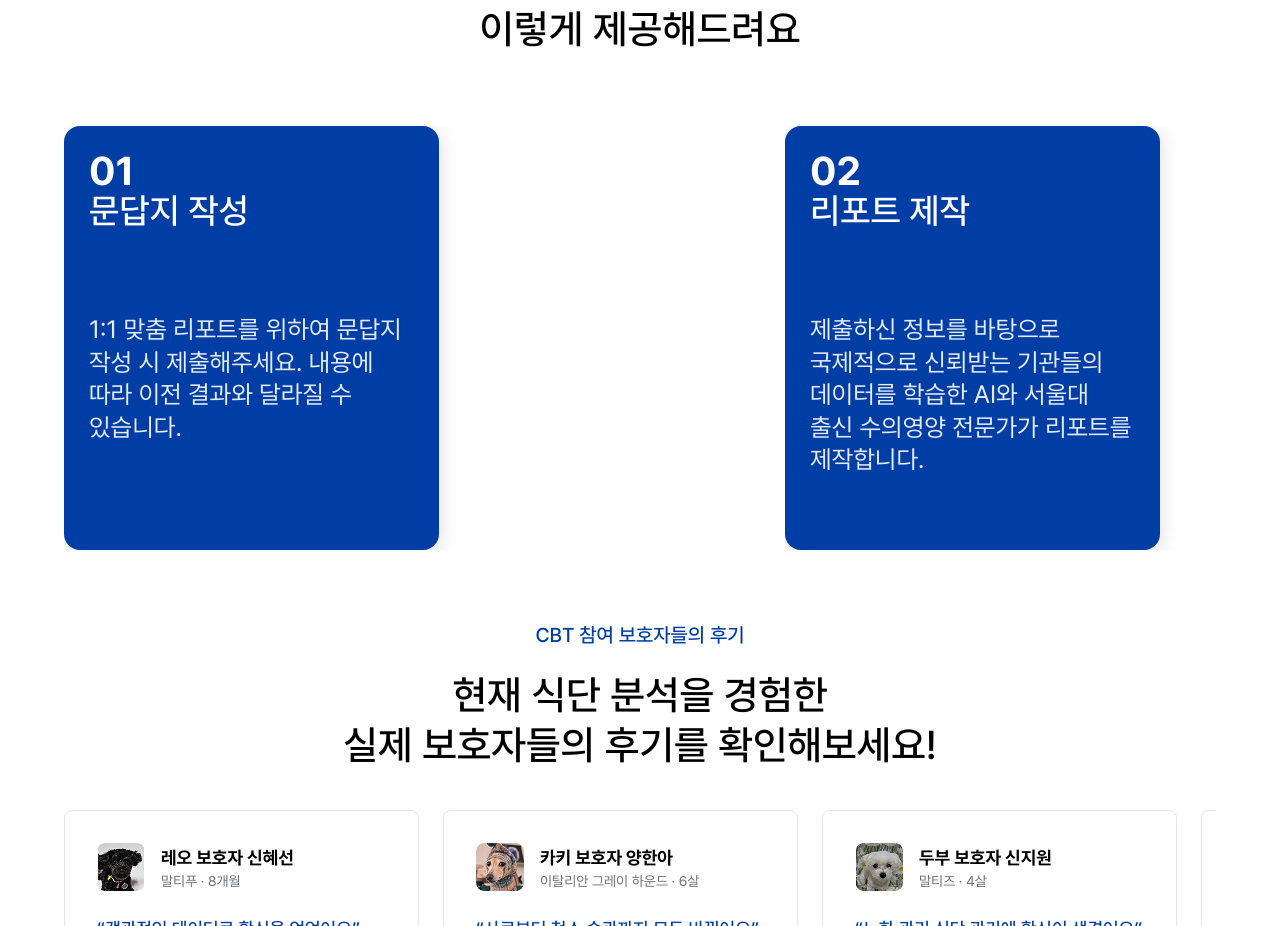
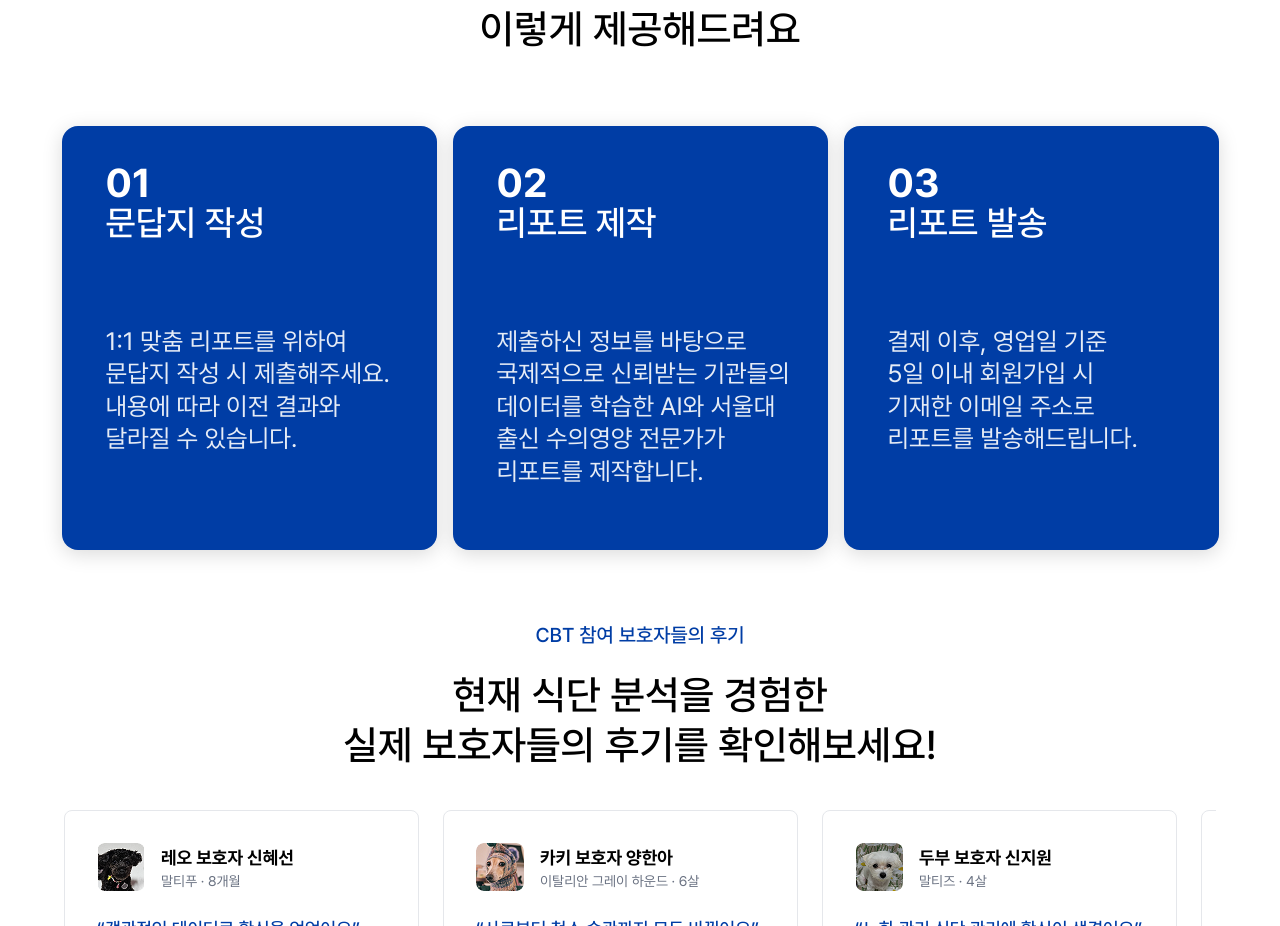
Before and after one commit to SeokHoChoi/test-jelly-univ-fe, a Next.js app: page /checkout in a window 1280 px wide. Shown: the part 1220-2146 px from the top of the page. Built offline with nearby package versions, Linux system fonts and the light colour scheme.

Commit message:
feat: 체크아웃 페이지 > 데스크탑 UI 롤백

```diff
--- a/src/app/checkout/page.tsx
+++ b/src/app/checkout/page.tsx
@@ -363,7 +363,9 @@ export default function CheckoutPage() {
             </h2>
           </div>
 
-          {/* Process Cards Carousel */}
+          {/* 모바일: 캐러셀, 데스크탑: 기존 UI */}
+          <div className="block md:hidden">
+            {/* Process Cards Carousel (모바일만) */}
             <div className="flex justify-center">
               <div className="w-full max-w-6xl">
                 <div
@@ -387,15 +389,15 @@ export default function CheckoutPage() {
                       }}
                     >
                       <div
-                      className='bg-[#003DA5] text-white rounded-[16px] shadow-[0_4px_20px_rgba(0,0,0,0.15)] w-[280px] h-[320px] md:w-[375px] md:h-[424px] p-6 md:p-[37px_37px_37px_44px]'
+                        className='bg-[#003DA5] text-white rounded-[16px] shadow-[0_4px_20px_rgba(0,0,0,0.15)] w-[280px] h-[320px] p-6'
                         style={{
                           padding: item.no === '03' ? '25px 30px 25px 25px' : '25px 25px 25px 25px'
                         }}
                       >
-                      <div className='text-[30px] md:text-[40px] font-bold text-white mb-0.5 leading-none'>{item.no}</div>
-                      <div className='text-[25px] md:text-[35px] font-medium text-white leading-none mb-[60px] md:mb-[85px]'>{item.title}</div>
+                        <div className='text-[30px] font-bold text-white mb-0.5 leading-none'>{item.no}</div>
+                        <div className='text-[25px] font-medium text-white leading-none mb-[60px]'>{item.title}</div>
                         <p
-                        className='text-[18px] md:text-[25px] font-normal text-white opacity-90'
+                          className='text-[18px] font-normal text-white opacity-90'
                           style={{ wordBreak: 'keep-all', lineHeight: '1.3' }}
                         >
                           {item.desc}
@@ -405,6 +407,31 @@ export default function CheckoutPage() {
                   ))}
                 </div>
               </div>
+            </div>
+          </div>
+
+          {/* 데스크탑: 기존 UI */}
+          <div className='hidden md:flex flex-row justify-center items-center gap-4'>
+            {processCards.map((item) => (
+              <div
+                key={item.no}
+                className='bg-[#003DA5] text-white rounded-[16px] shadow-[0_4px_20px_rgba(0,0,0,0.15)]'
+                style={{
+                  width: '375px',
+                  height: '424px',
+                  padding: item.no === '03' ? '37px 70px 37px 44px' : '37px 37px 37px 44px'
+                }}
+              >
+                <div className='text-[40px] font-bold text-white mb-0.5 leading-none'>{item.no}</div>
+                <div className='text-[35px] font-medium text-white leading-none' style={{ marginBottom: '85px' }}>{item.title}</div>
+                <p
+                  className='text-[25px] font-normal text-white opacity-90'
+                  style={{ wordBreak: 'keep-all', lineHeight: '1.3' }}
+                >
+                  {item.desc}
+                </p>
+              </div>
+            ))}
           </div>
         </div>
 
```
Lines whose indentation alone changed are shown as unchanged.
